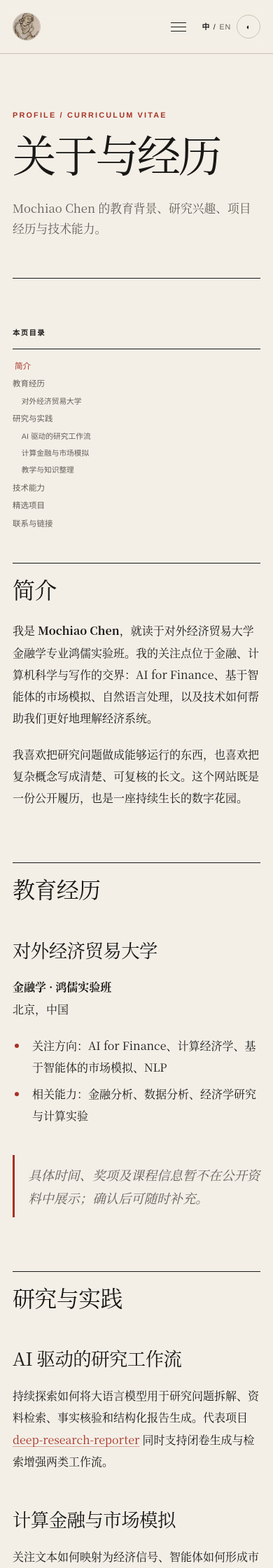
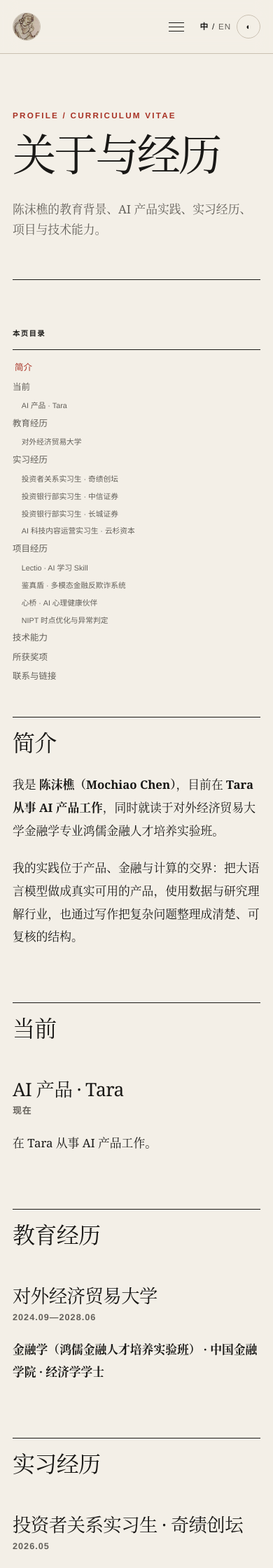
Before and after one commit to MochiaoChen/MochiaoChen.github.io, a Jekyll site: the page built from _pages/about.md, in a window 390 px wide. Shown: the top 2240 px of the page at 70% size. Built offline with Jekyll 4.4.1, drawn with Linux system fonts in a browser that asks for light colours; a style sheet for code colours, icons or effects is not loaded; some of the changed text lies outside the part shown.

Commit message:
Update typography and bilingual resume (#8)

```diff
--- a/_includes/head.html
+++ b/_includes/head.html
@@ -14,4 +14,6 @@
 <meta property="og:site_name" content="{{ site.title }}">
 <meta name="twitter:card" content="summary">
 <script>document.documentElement.classList.add('js');try{var t=localStorage.getItem('mochiao-theme');if(t){document.documentElement.dataset.theme=t}else if(window.matchMedia('(prefers-color-scheme: dark)').matches){document.documentElement.dataset.theme='dark'}}catch(e){}</script>
+<link rel="preconnect" href="https://fontsapi.zeoseven.com" crossorigin>
+<link rel="stylesheet" href="https://fontsapi.zeoseven.com/309/main/result.css">
 <link rel="stylesheet" href="{{ '/assets/css/main.css' | relative_url }}">
--- a/_pages/about.md
+++ b/_pages/about.md
@@ -1,6 +1,6 @@
 ---
 title: "关于与经历"
-description: "Mochiao Chen 的教育背景、研究兴趣、项目经历与技术能力。"
+description: "陈沫樵的教育背景、AI 产品实践、实习经历、项目与技术能力。"
 permalink: /about/
 eyebrow: "PROFILE / CURRICULUM VITAE"
 toc: true
@@ -9,56 +9,94 @@
 
 ## 简介
 
-我是 **Mochiao Chen**，就读于对外经济贸易大学金融学专业鸿儒实验班。我的关注点位于金融、计算机科学与写作的交界：AI for Finance、基于智能体的市场模拟、自然语言处理，以及技术如何帮助我们更好地理解经济系统。
+我是 **陈沫樵（Mochiao Chen）**，目前在 **Tara 从事 AI 产品工作**，同时就读于对外经济贸易大学金融学专业鸿儒金融人才培养实验班。
 
-我喜欢把研究问题做成能够运行的东西，也喜欢把复杂概念写成清楚、可复核的长文。这个网站既是一份公开履历，也是一座持续生长的数字花园。
+我的实践位于产品、金融与计算的交界：把大语言模型做成真实可用的产品，使用数据与研究理解行业，也通过写作把复杂问题整理成清楚、可复核的结构。
+
+## 当前
+
+### AI 产品 · Tara <span class="cv-date">现在</span>
+
+在 Tara 从事 AI 产品工作。
 
 ## 教育经历
 
-### 对外经济贸易大学
+### 对外经济贸易大学 <span class="cv-date">2024.09—2028.06</span>
 
-**金融学 · 鸿儒实验班**<br>
-北京，中国
+**金融学（鸿儒金融人才培养实验班） · 中国金融学院 · 经济学学士**
 
-- 关注方向：AI for Finance、计算经济学、基于智能体的市场模拟、NLP
-- 相关能力：金融分析、数据分析、经济学研究与计算实验
+## 实习经历
 
-> 具体时间、奖项及课程信息暂不在公开资料中展示；确认后可随时补充。
+### 投资者关系实习生 · 奇绩创坛 <span class="cv-date">2026.05</span>
 
-## 研究与实践
+- 作为奇绩创坛与科技创业生态的联结枢纽，通过多元渠道触达高潜力创业者并推动入营转化。
+- 参与设计并落地内部 AI 智能体系统，基于 RAG 架构构建结构化知识库，提升团队知识沉淀能力。
 
-### AI 驱动的研究工作流
+### 投资银行部实习生 · 中信证券 <span class="cv-date">2026.01—2026.05</span>
 
-持续探索如何将大语言模型用于研究问题拆解、资料检索、事实核验和结构化报告生成。代表项目 [deep-research-reporter](https://github.com/MochiaoChen/deep-research-reporter) 同时支持闭卷生成与检索增强两类工作流。
+- 深度参与某具身智能企业港股 IPO 项目，参与招股书“业务”章节撰写；梳理 AI 算法、感知系统与机器人硬件链条，完成核心业务逻辑分析和同业研究。
+- 协助 M111 表格填报及港交所回函撰写，支持上市申请流程的合规推进。
 
-### 计算金融与市场模拟
+### 投资银行部实习生 · 长城证券 <span class="cv-date">2025.09—2026.03</span>
 
-关注文本如何映射为经济信号、智能体如何形成市场互动。公开项目包括以 NLP 量化央行货币政策报告并预测 CPI 的 [Text2Inflation](https://github.com/MochiaoChen/Text2Inflation)，以及多个 LLM 驱动的市场模拟实验。
+- 参与公司债项目尽职调查，协助撰写立项报告与申报材料，整理并归档项目底稿。
+- 使用 Wind、iFind、Excel 与 Python 进行市场数据清洗和同行业分析。
 
-### 教学与知识整理
+### AI 科技内容运营实习生 · 云杉资本 <span class="cv-date">2025.03—2025.09</span>
 
-维护金融、经济学、Python 和概率统计等课程笔记；也制作面向学校场景的 LaTeX 模板与演示工具，强调清晰、可复用和可验证。
+- 聚焦 AI 与消费赛道，独立撰写行业分析简报，拆解国内外 AI 初创项目的商业模式与技术路径。
+- 建立 AI 赛道投资视角话题库，策划深度分析文章，辅助投资团队研判市场趋势。
+
+## 项目经历
+
+### Lectio · AI 学习 Skill <span class="cv-date">2026.05</span>
+
+**北京市大学生计算机设计大赛 · 北京市三等奖 · 项目负责人**
+
+- 独立设计并开发开源 AI 学习 Skill，可将 PDF 课件、B 站或 YouTube 视频及零散笔记重构为结构化 LaTeX 讲义、Markdown 预览和 Anki 闪卡。
+- 面向 Agent 运行时设计并在智谱 GLM 系列模型上调优，内置苏格拉底思考题、费曼压缩与自动闪卡等教学模块，以 GPL-3.0 协议开源。
+
+### 鉴真盾 · 多模态金融反欺诈系统 <span class="cv-date">2025.11</span>
+
+**“工行杯”全国大学生金融科技创新大赛 · 全国三等奖 · 核心开发者 / Tech Lead**
+
+- 设计多 Agent 协作架构，通过 Prompt Engineering 识别六类欺诈特征，并负责全栈开发。
+- 建立中介欺诈特征库，模型在测试集上的准确率达到 90%，实现风险量化评分。
+
+### 心桥 · AI 心理健康伙伴 <span class="cv-date">2025.05</span>
+
+**“挑战杯”首都大学生课外学术科技作品竞赛 · 北京市三等奖 · 项目负责人 / PM**
+
+- 负责产品 PRD 与商业计划书，推动产品从概念到落地。
+- 结合 RAG 与心理咨询知识库，设计具备情绪识别、心理辅导和陪伴功能的 AI 助手。
+
+### NIPT 时点优化与异常判定 <span class="cv-date">2025.10</span>
+
+**全国大学生数学建模竞赛 · 北京赛区一等奖 · 核心成员**
+
+- 基于临床数据构建多维机器学习模型体系，完成缺失值插补、异常值剔除等数据预处理并参与建模编程。
+- 撰写项目核心摘要，使用 Python 绘制数据分布、特征重要性与 ROC 曲线等可视化图表。
 
 ## 技术能力
 
 | 领域 | 工具与方法 |
 | --- | --- |
-| 数据与研究 | Python、Pandas、NumPy、SQL、实验设计、文本分析 |
-| 工程与协作 | Git、GitHub、Docker、Linux、自动化工作流 |
-| 表达与出版 | Markdown、LaTeX、技术写作、研究报告 |
-| 当前重点 | AI Agent、RAG、市场模拟、AI for Finance |
+| 编程与开发 | Python、C++、SQL、HTML、JavaScript、LaTeX |
+| AI 产品 | 大语言模型应用、Prompt Engineering、Agent、RAG、产品 PRD |
+| 数据与研究 | 数据清洗、可视化分析、机器学习基础、数理统计建模、行业研究 |
+| 语言 | 英语 C1；CET-4 626 分；英语可作为工作语言 |
 
-## 精选项目
+## 所获奖项
 
-- **[Text2Inflation](https://github.com/MochiaoChen/Text2Inflation)** — 用 NLP 量化央行货币政策报告，探索 CPI 通胀预测。
-- **[deep-research-reporter](https://github.com/MochiaoChen/deep-research-reporter)** — 从题目到结构化分析报告的最小可运行研究管线。
-- **[UIBE-Beamer](https://github.com/MochiaoChen/UIBE-Beamer)** — 自制的非官方对外经贸大学 Beamer 模板。
-- **[MicroNotes](https://github.com/MochiaoChen/MicroNotes)** — 中级微观经济学笔记。
-- **[Python_notes_2025](https://github.com/MochiaoChen/Python_notes_2025)** — Python 与大数据分析课程笔记。
+- **北京市大学生人文知识竞赛个人赛一等奖**，2025.11
+- **“工行杯”全国大学生金融科技创新大赛全国三等奖**，2025.10
+- **全国大学生数学建模竞赛北京赛区一等奖**，2025.10
+- **“挑战杯”首都大学生课外学术科技作品竞赛北京市三等奖（负责人）**，2025.05
+- **全国大学生统计建模大赛三等奖**，2025.05
+- **第 37 届中国化学奥林匹克陕西省一等奖**，2023.11
 
 ## 联系与链接
 
+- 邮箱：[mochiaochen@gmail.com](mailto:mochiaochen@gmail.com)
 - GitHub：[github.com/MochiaoChen](https://github.com/MochiaoChen)
 - 微信：`MochiaoChen`
-
-如果你想讨论研究、产品或写作，可以先通过 GitHub 找到我。邮箱等未确认的公开信息暂不展示。
--- a/assets/css/main.css
+++ b/assets/css/main.css
@@ -6,7 +6,7 @@
   --rule: #c9c0b1;
   --accent: #a83225;
   --accent-soft: #d9a49a;
-  --serif: "Iowan Old Style", "Baskerville", "Source Han Serif SC", "Noto Serif CJK SC", "Songti SC", STSong, SimSun, serif;
+  --serif: Georgia, "KingHwaOldSong", "京華老宋体", "Source Han Serif SC", "Noto Serif CJK SC", "Songti SC", STSong, SimSun, serif;
   --sans: "Avenir Next", Avenir, "Helvetica Neue", "PingFang SC", "Microsoft YaHei", sans-serif;
   --mono: "SFMono-Regular", Consolas, "Liberation Mono", monospace;
   --wrap: min(1180px, calc(100vw - 64px));
@@ -33,10 +33,10 @@
     linear-gradient(90deg, transparent 0, transparent calc(50% - .5px), color-mix(in srgb, var(--rule) 18%, transparent) 50%, transparent calc(50% + .5px)),
     var(--paper);
   font-family: var(--serif);
-  font-size: 17px;
+  font-size: 19px;
   line-height: 1.75;
   text-rendering: optimizeLegibility;
-  -webkit-font-smoothing: antialiased;
+  -webkit-font-smoothing: auto;
 }
 
 ::selection { color: var(--paper); background: var(--accent); }
@@ -52,12 +52,12 @@
 .site-header__inner { min-height: 92px; display: grid; grid-template-columns: 230px 1fr auto; align-items: center; gap: 2rem; }
 .wordmark { width: max-content; display: flex; align-items: center; gap: .7rem; text-decoration: none; }
 .wordmark__avatar { width: 40px; height: 40px; display: block; flex: 0 0 40px; border: 1px solid var(--rule); border-radius: 50%; object-fit: cover; object-position: center; }
-.wordmark__name { font-family: var(--sans); font-size: .7rem; font-weight: 650; line-height: 1.05; letter-spacing: .16em; text-transform: uppercase; }
-.site-nav { justify-self: center; display: flex; align-items: center; gap: clamp(1.5rem, 4vw, 3.5rem); font-family: var(--sans); font-size: .72rem; font-weight: 600; letter-spacing: .14em; text-transform: uppercase; }
+.wordmark__name { font-family: Georgia, serif; font-size: .76rem; font-weight: 700; line-height: 1.05; letter-spacing: .13em; text-transform: uppercase; }
+.site-nav { justify-self: center; display: flex; align-items: center; gap: clamp(1.5rem, 4vw, 3.5rem); font-family: var(--sans); font-size: .78rem; font-weight: 600; letter-spacing: .13em; text-transform: uppercase; }
 .site-nav a { position: relative; text-decoration: none; }
 .site-nav a::after { content: ""; position: absolute; left: 0; right: 100%; bottom: -.6rem; height: 1px; background: var(--accent); transition: right .25s ease; }
 .site-nav a:hover::after, .site-nav a[aria-current="page"]::after { right: 0; }
-.header-actions { justify-self: end; display: flex; align-items: center; gap: 1rem; font-family: var(--sans); font-size: .67rem; letter-spacing: .08em; }
+.header-actions { justify-self: end; display: flex; align-items: center; gap: 1rem; font-family: var(--sans); font-size: .73rem; letter-spacing: .08em; }
 .language-switch { display: flex; gap: .3rem; align-items: center; }
 .language-switch a { color: var(--ink-soft); text-decoration: none; }
 .language-switch a:hover { color: var(--accent); }
@@ -65,7 +65,7 @@
 .theme-toggle:hover { transform: rotate(180deg); border-color: var(--accent); }
 .nav-toggle { display: none; }
 
-.kicker, .hero__eyebrow { margin: 0 0 1rem; color: var(--accent); font-family: var(--sans); font-size: .68rem; font-weight: 650; line-height: 1.4; letter-spacing: .2em; text-transform: uppercase; }
+.kicker, .hero__eyebrow { margin: 0 0 1rem; color: var(--accent); font-family: var(--sans); font-size: .73rem; font-weight: 650; line-height: 1.4; letter-spacing: .19em; text-transform: uppercase; }
 .hero { padding-block: clamp(5rem, 10vw, 10rem) clamp(5rem, 9vw, 8rem); }
 .hero__eyebrow { padding-left: calc(25% + 1.2rem); }
 .hero__grid { display: grid; grid-template-columns: minmax(0, 3fr) minmax(250px, 1fr); gap: clamp(3rem, 8vw, 8rem); align-items: end; }
@@ -76,7 +76,7 @@
 .button { display: inline-flex; align-items: center; gap: 1.3rem; padding: .78rem 1.2rem; font-family: var(--sans); font-size: .7rem; font-weight: 650; letter-spacing: .12em; text-decoration: none; text-transform: uppercase; transition: transform .2s ease, background .2s ease; }
 .button--ink { color: var(--paper); background: var(--ink); }
 .button:hover { transform: translateY(-2px); }
-.text-link { font-family: var(--sans); font-size: .72rem; font-weight: 650; letter-spacing: .1em; text-decoration-color: var(--accent); text-transform: uppercase; }
+.text-link { font-family: var(--sans); font-size: .78rem; font-weight: 650; letter-spacing: .1em; text-decoration-color: var(--accent); text-transform: uppercase; }
 .hero__note { position: relative; padding: 2rem 0 0 2rem; border-left: 1px solid var(--rule); }
 .hero__note-no { position: absolute; top: -1.1rem; left: -1px; padding-right: .7rem; color: var(--ink-soft); background: var(--paper); font-family: var(--sans); font-size: .64rem; }
 .hero__note ul { margin: 1.8rem 0; padding: 0; list-style: none; }
@@ -88,7 +88,7 @@
 .home-section { padding-block: clamp(5rem, 9vw, 9rem); display: grid; grid-template-columns: 80px minmax(220px, 1fr) minmax(340px, 1.25fr); gap: clamp(2rem, 6vw, 6rem); border-bottom: 1px solid var(--rule); }
 .section-index { font-size: 1rem; color: var(--accent); }
 .section-heading h2 { margin: 0; font-size: clamp(2.3rem, 4.2vw, 4.5rem); font-weight: 400; line-height: 1.08; letter-spacing: -.035em; }
-.section-copy { padding-top: 2rem; color: var(--ink-soft); font-size: 1.1rem; }
+.section-copy { padding-top: 2rem; color: var(--ink-soft); font-size: 1.16rem; }
 .section-copy p:first-child::first-letter { float: left; margin: .04em .12em 0 0; color: var(--accent); font-size: 4.2em; line-height: .78; }
 .section-copy .text-link { display: inline-block; margin-top: 1rem; color: var(--ink); }
 .home-section--tools { grid-template-columns: 80px minmax(220px, .72fr) minmax(450px, 1.5fr); }
@@ -128,12 +128,12 @@
 .toc-panel { align-self: start; position: sticky; top: 2rem; padding-top: .3rem; }
 .toc-panel__title { margin: 0 0 1rem; padding-bottom: .8rem; border-bottom: 1px solid var(--ink); font-family: var(--sans); font-size: .64rem; font-weight: 650; letter-spacing: .15em; text-transform: uppercase; }
 .toc { display: grid; gap: .55rem; }
-.toc a { color: var(--ink-soft); font-family: var(--sans); font-size: .72rem; line-height: 1.45; text-decoration: none; transition: color .2s ease, transform .2s ease; }
+.toc a { color: var(--ink-soft); font-family: var(--sans); font-size: .78rem; line-height: 1.5; text-decoration: none; transition: color .2s ease, transform .2s ease; }
 .toc a[data-level="3"] { padding-left: .8rem; font-size: .67rem; }
 .toc a:hover, .toc a.is-active { color: var(--accent); transform: translateX(3px); }
 .toc:empty::after { content: "—"; color: var(--ink-soft); }
 
-.prose { min-width: 0; font-size: 1.08rem; line-height: 1.95; }
+.prose { min-width: 0; font-size: 1.12rem; line-height: 1.95; }
 .prose > *:first-child { margin-top: 0; }
 .prose h2, .prose h3, .prose h4 { position: relative; scroll-margin-top: 2rem; font-weight: 400; line-height: 1.25; letter-spacing: -.02em; }
 .prose h2 { margin: 4.8rem 0 1.5rem; padding-top: 1rem; border-top: 1px solid var(--ink); font-size: 2.35rem; }
@@ -166,6 +166,7 @@
 .prose mark { padding: .04em .18em; color: inherit; background: color-mix(in srgb, var(--accent) 24%, transparent); }
 .prose kbd { padding: .14em .38em; border: 1px solid var(--rule); border-bottom-width: 2px; border-radius: 3px; font-family: var(--mono); font-size: .78em; }
 .prose .footnotes { margin-top: 5rem; padding-top: 1.5rem; border-top: 1px solid var(--ink); color: var(--ink-soft); font-size: .85rem; }
+.prose .cv-date { float: right; margin: .45em 0 0 1rem; color: var(--ink-soft); font-family: var(--sans); font-size: .42em; font-weight: 600; letter-spacing: .08em; white-space: nowrap; }
 .prose--wide { width: 100%; }
 .page-intro { max-width: 760px; margin: 0 0 4rem; color: var(--ink-soft); font-size: 1.25rem; }
 
@@ -232,7 +233,7 @@
 }
 
 @media (max-width: 620px) {
-  body { font-size: 16px; background: var(--paper); }
+  body { font-size: 18px; background: var(--paper); }
   .wordmark__name { display: none; }
   .site-header__inner { gap: .8rem; }
   .header-actions { gap: .5rem; }
@@ -249,7 +250,8 @@
   .writing-row p, .archive-row p { display: none; }
   .page-hero h1, .post-hero h1 { font-size: clamp(3rem, 16vw, 5rem); }
   .toc { grid-template-columns: 1fr; }
-  .prose { font-size: 1rem; }
+  .prose { font-size: 1.05rem; }
+  .prose .cv-date { float: none; display: block; margin: .45rem 0 0; font-size: .48em; }
   .prose h2 { font-size: 2rem; }
   .prose blockquote { margin-left: 0; padding-left: 1.2rem; font-size: 1.15rem; }
   .prose table { display: block; overflow-x: auto; }
--- a/assets/js/site.js
+++ b/assets/js/site.js
@@ -38,7 +38,9 @@
 
       var link = document.createElement('a');
       link.href = '#' + heading.id;
-      link.textContent = heading.textContent;
+      var label = heading.cloneNode(true);
+      Array.prototype.forEach.call(label.querySelectorAll('.cv-date'), function (date) { date.remove(); });
+      link.textContent = label.textContent.trim();
       link.dataset.level = heading.tagName.slice(1);
       toc.appendChild(link);
     });
```
Also changed, not shown: _pages/about-en.md (+66 -28 lines), en.html (+7 -7 lines), index.html (+6 -6 lines).
